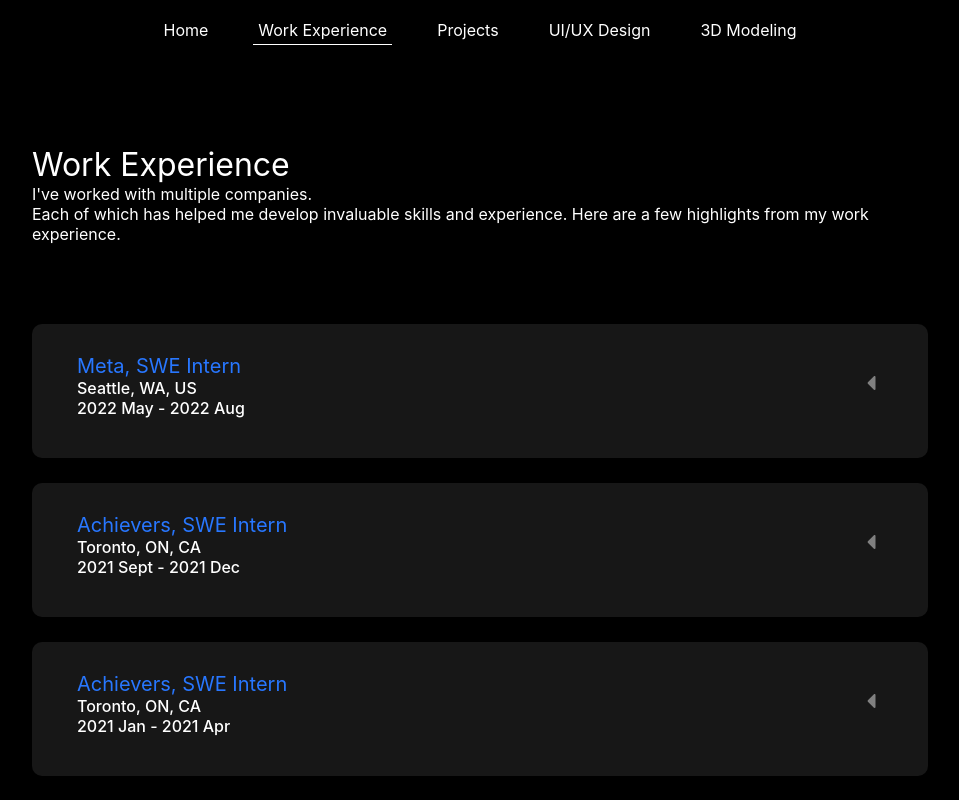
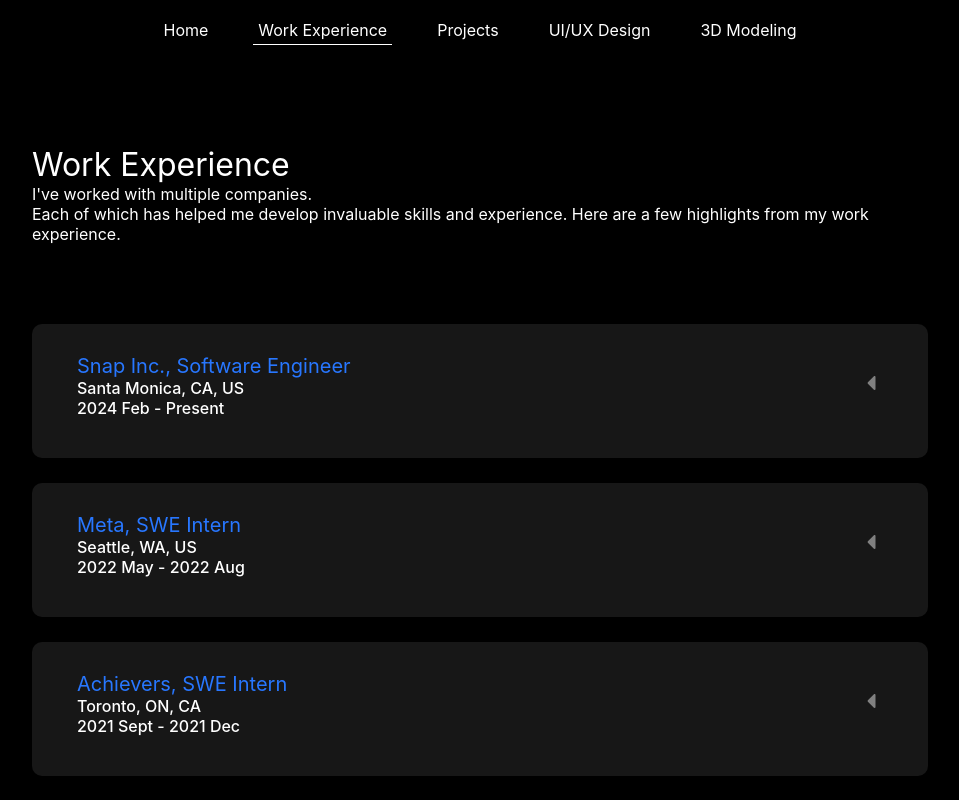
Before and after one commit to karenlinky/personal-website, a React (Create React App) app: page /work_experience in a window 1280 px wide. Shown: the whole page, without its empty margins (160-1119 px from the left). Built offline with nearby package versions, Linux system fonts and the light colour scheme.

Commit message:
added Snap card

```diff
--- /dev/null
+++ b/src/components/workExperiences/SnapExperienceCard.js
@@ -0,0 +1,41 @@
+import React from 'react';
+import CardPrimaryText from '../card/CardPrimaryText';
+import WorkExperienceCard from './WorkExperienceCard';
+import Chip from '../chip/Chip';
+import ListItem1 from '../listItems/ListItem1';
+import ListItem2 from '../listItems/ListItem2';
+
+const SnapExperienceCard = ({ openNum, experienceNum, onCardClick }) => {
+  const company = 'Snap Inc.';
+  const position = 'Software Engineer';
+  const location = 'Santa Monica, CA, US';
+  const dateRange = '2024 Feb - Present';
+  const description = <div>
+    <div><Chip>Kotlin</Chip><Chip>Java</Chip><Chip>Dagger Injection</Chip><Chip>XML</Chip><Chip>mvvm</Chip><Chip>OOP</Chip></div>
+    <ListItem1>Improved users' login/signup experience</ListItem1>
+    <ListItem1>Integrated the Snapchat app with the <CardPrimaryText>Phone-Parsing Service</CardPrimaryText></ListItem1>
+    <ListItem2>Increased the number of login (with phone) success <CardPrimaryText>by 1.41%</CardPrimaryText></ListItem2>
+    <ListItem2>Reduced the number of login (with phone) failure <CardPrimaryText>by 13.99%</CardPrimaryText></ListItem2>
+    <ListItem1>Developing the <CardPrimaryText>Username Assisted Quick Login</CardPrimaryText> feature</ListItem1>
+    <ListItem2>Increased the number of app-openings <CardPrimaryText>by 0.16%</CardPrimaryText></ListItem2>
+    <ListItem2>Increased total time spent on the app <CardPrimaryText>by 0.57%</CardPrimaryText></ListItem2>
+    <ListItem1>Used <CardPrimaryText>GRPC Status Code</CardPrimaryText> to determine network connectivity, and set whether an error is a retryable error accordingly</ListItem1>
+    <ListItem2>Increased the number of app-openings <CardPrimaryText>by 4.32%</CardPrimaryText></ListItem2>
+    <ListItem2>Increased the number of app-openings by previoiusly non-active users <CardPrimaryText>by 7.64%</CardPrimaryText></ListItem2>
+    <ListItem2>Increased the number of snap save <CardPrimaryText>by 9.13%</CardPrimaryText></ListItem2>
+  </div>;
+
+  return (
+    <WorkExperienceCard
+        company={company}
+        position={position}
+        location={location}
+        dateRange={dateRange}
+        description={description}
+        openNum={openNum}
+        experienceNum={experienceNum}
+        onCardClick={onCardClick} />
+  )
+}
+
+export default SnapExperienceCard
--- a/src/components/workExperiences/WorkExperiences.js
+++ b/src/components/workExperiences/WorkExperiences.js
@@ -7,6 +7,7 @@ import Achievers1ExperienceCard from "./Achievers1ExperienceCard";
 import Achievers2ExperienceCard from "./Achievers2ExperienceCard";
 import KGSExperienceCard from "./KGSExperienceCard";
 import "../content/content.css";
+import SnapExperienceCard from "./SnapExperienceCard";
 
 const WorkExperiences = () => {
   const descr = (
@@ -38,6 +39,12 @@ const WorkExperiences = () => {
     <div className={"fullPageBody"}>
       <ResponsivePage>
         <PageHeader paddingBottom label={"Work Experience"} descr={descr} />
+        <SnapExperienceCard
+          openNum={openNum}
+          experienceNum={4}
+          onCardClick={onCardClick}
+        />
+        <Separator margin={"25"} />
         <MetaExperienceCard
           openNum={openNum}
           experienceNum={3}
```
